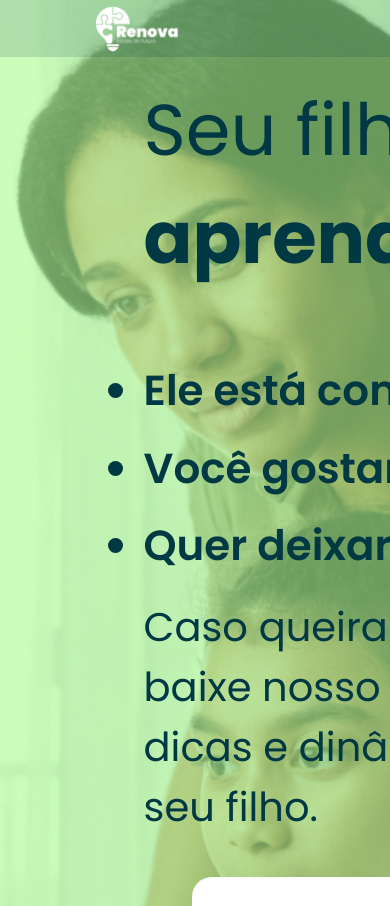
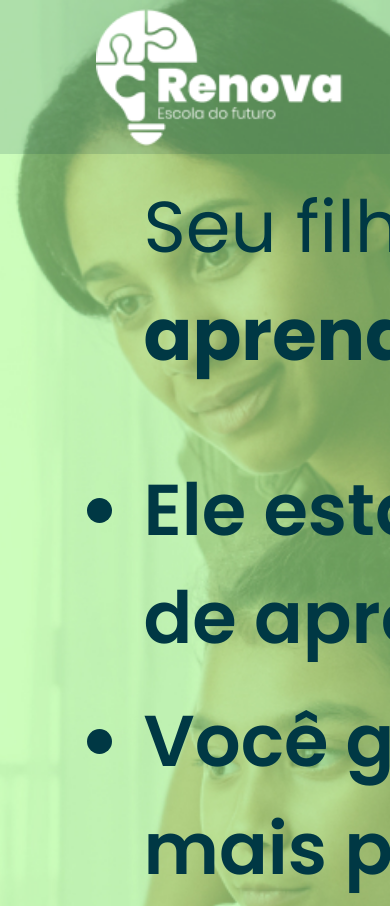
Before and after one commit to Lbgomes/Renova-Gama, a plain HTML site: page Index.html in a window 390 px wide. Shown: the top 906 px of the page. Drawn offline with Linux system fonts and the light colour scheme.

Commit message:
responsivo 1.0

```diff
--- a/Index.html
+++ b/Index.html
@@ -94,7 +94,7 @@
   </div>
 
   <footer>
-    <p>Todos os direitos reservados à Renova</p>
+    <p class="footer">Todos os direitos reservados à Renova</p>
   </footer>
 </body>
 
--- a/style.css
+++ b/style.css
@@ -204,6 +204,9 @@ width:400px;
 }
 @media only screen and (min-width: 300px) {
 
+    img{
+        width:30%;
+    }
     #text2 {
         grid-row: 1;
         grid-column: 1;
@@ -218,7 +221,7 @@ width:400px;
         width: 873px;
     }
     ul{
-        font-size: 42px;
+        font-size: 72px;
         font-weight: 600;
     }
     #form-box {
@@ -242,7 +245,8 @@ width:400px;
         grid-gap:0%;
     }
     .solucionar{
-        font-size:40px;
+    font-size: 60px;
+    font-weight: 600;
     }
     h4{
 
@@ -270,6 +274,10 @@ width:400px;
 
         clip-path: polygon(0 0, 100% 0, 100% 95%, 0 100%);
         height:150vh;
+    }
+
+    .footer{
+        font-size: 15px;
     }
   }
 
```
